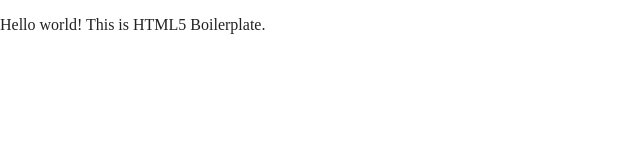
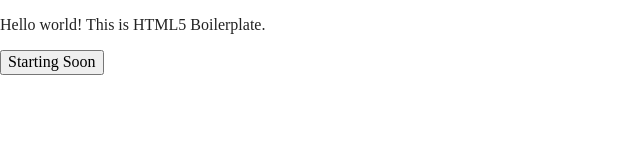
Before and after one commit to ShawnMercado/overlays, a website built with Parcel: page index.html in a window 1280 px wide. Shown: the whole page, without its empty margins (0-640 px from the left). Built offline with nearby package versions, Linux system fonts and the light colour scheme.

Commit message:
add starting soon layout

```diff
--- a/index.html
+++ b/index.html
@@ -26,6 +26,8 @@
 
   <!-- Add your site or application content here -->
   <p>Hello world! This is HTML5 Boilerplate.</p>
+
+  <button href="pages/starting-soon/starting-soon.html">Starting Soon</button>
   <script src="js/vendor/modernizr-3.11.2.min.js"></script>
   <script src="js/plugins.js"></script>
   <script src="js/main.js"></script>
```
